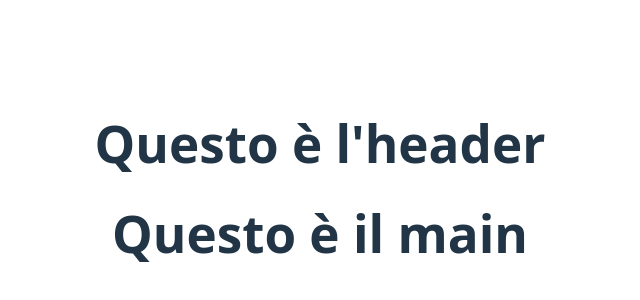
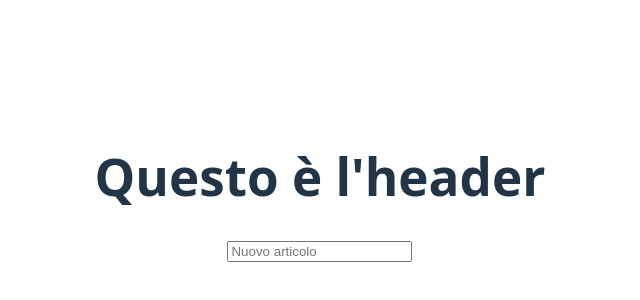
Before and after one commit to ClaudiaSgalippa/react-form, a React (Vite) app: page / in a window 1280 px wide. Shown: the part 212-512 px from the top of the page, without its empty margins (320-960 px from the left). Built offline with nearby package versions, Linux system fonts and the light colour scheme.

Commit message:
Inserimento dell'imput di text

```diff
--- a/src/components/MyMain.jsx
+++ b/src/components/MyMain.jsx
@@ -1,10 +1,15 @@
+import MyArticles from "./MyArticles"; {/*Importiamo l'array di MyArticle.jsx nel MyMain.jsx*/}
+import {useState} from "react"; {/*Creazione della variabile di stato*/}
+
 const MyMain = () => {
+
+    const [newArticles, setNewArticles] = useState("");
 
     return (
         <>
             <main>
-                <div className="onlyHeader">
-                    <h1>Questo è il main</h1>
+                <div className="onlyMain">
+                    <input type="text" placeholder="Nuovo articolo" value={newArticles} onChange={e => {setNewArticles(e.target.value)}}/>
                 </div>
             </main>
         </>
```
